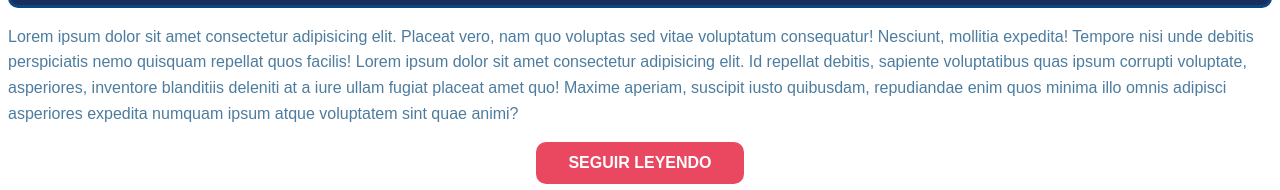
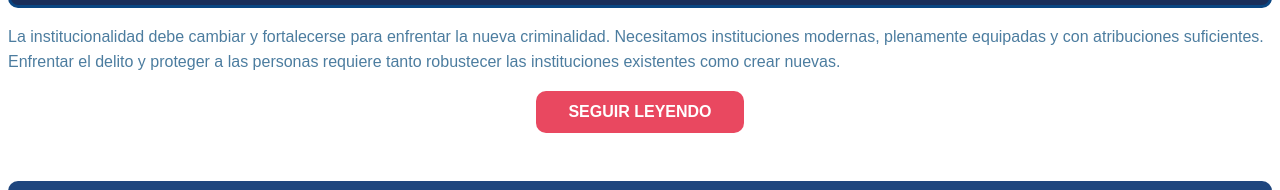
Before and after one commit to efe-efe/segegob-acordeon, a website: page index.html in a window 1280 px wide. Both pictures are taken after a click on the heading "FORTALECER LAS INSTITUCIONES". Shown: the part 81-271 px from the top of the page. Drawn offline with Linux system fonts and the light colour scheme.

Commit message:
Added production text

```diff
--- a/index.html
+++ b/index.html
@@ -117,15 +117,11 @@
         />
       </summary>
       <p>
-        Lorem ipsum dolor sit amet consectetur adipisicing elit. Placeat vero,
-        nam quo voluptas sed vitae voluptatum consequatur! Nesciunt, mollitia
-        expedita! Tempore nisi unde debitis perspiciatis nemo quisquam repellat
-        quos facilis! Lorem ipsum dolor sit amet consectetur adipisicing elit.
-        Id repellat debitis, sapiente voluptatibus quas ipsum corrupti
-        voluptate, asperiores, inventore blanditiis deleniti at a iure ullam
-        fugiat placeat amet quo! Maxime aperiam, suscipit iusto quibusdam,
-        repudiandae enim quos minima illo omnis adipisci asperiores expedita
-        numquam ipsum atque voluptatem sint quae animi?
+        La institucionalidad debe cambiar y fortalecerse para enfrentar la nueva
+        criminalidad. Necesitamos instituciones modernas, plenamente equipadas y
+        con atribuciones suficientes. Enfrentar el delito y proteger a las
+        personas requiere tanto robustecer las instituciones existentes como
+        crear nuevas.
       </p>
       <div class="action">
         <a
@@ -150,10 +146,10 @@
         />
       </summary>
       <p>
-        Lorem ipsum dolor sit amet consectetur adipisicing elit. Placeat vero,
-        nam quo voluptas sed vitae voluptatum consequatur! Nesciunt, mollitia
-        expedita! Tempore nisi unde debitis perspiciatis nemo quisquam repellat
-        quos facilis!
+        El crimen organizado y la proliferación de armas son las principales
+        amenazas en seguridad que tiene el país. Para enfrentarlas se requiere
+        un Estado preparado, políticas públicas avanzadas y legislación
+        apropiada. Todas esas dimensiones se están abordando en esta estrategia.
       </p>
       <div class="action">
         <a
@@ -178,10 +174,10 @@
         />
       </summary>
       <p>
-        Lorem ipsum dolor sit amet consectetur adipisicing elit. Placeat vero,
-        nam quo voluptas sed vitae voluptatum consequatur! Nesciunt, mollitia
-        expedita! Tempore nisi unde debitis perspiciatis nemo quisquam repellat
-        quos facilis!
+        La problemática de la seguridad se expresa en formas diversas en los
+        distintos territorios de nuestro país. Cada una de esas realidades debe
+        ser abordada con planes concretos, adaptados a las características de
+        los desafíos y problemáticas que tenemos.
       </p>
       <div class="action">
         <a
@@ -206,10 +202,10 @@
         />
       </summary>
       <p>
-        Lorem ipsum dolor sit amet consectetur adipisicing elit. Placeat vero,
-        nam quo voluptas sed vitae voluptatum consequatur! Nesciunt, mollitia
-        expedita! Tempore nisi unde debitis perspiciatis nemo quisquam repellat
-        quos facilis!
+        Para detener el círculo de la violencia y el delito es necesario
+        reforzar las políticas de prevención. La presencia del Estado debe
+        sentirse en todo el territorio y llegar en forma oportuna y equitativa
+        con programas integrales de intervención.
       </p>
       <div class="action">
         <a
@@ -234,10 +230,13 @@
         />
       </summary>
       <p>
-        Lorem ipsum dolor sit amet consectetur adipisicing elit. Placeat vero,
-        nam quo voluptas sed vitae voluptatum consequatur! Nesciunt, mollitia
-        expedita! Tempore nisi unde debitis perspiciatis nemo quisquam repellat
-        quos facilis!
+        La seguridad es la principal prioridad de la ciudadanía. Sin embargo,
+        las estrategias para abordarla han sido objeto por largos años de
+        disputas y recriminaciones que han impedido avanzar. Uno de los mayores
+        desafíos en esta etapa es construir acuerdos de Estado que permitan
+        tener puntos de consenso en las cosas fundamentales para poder avanzar
+        en conjunto. Esos acuerdos deben darse entre los poderes del Estado,
+        entre los niveles de gobierno y entre los sectores políticos.
       </p>
       <div class="action">
         <a target="_blank" href="https://juntosmasseguridad.cl/acuerdos-estado/"
```
